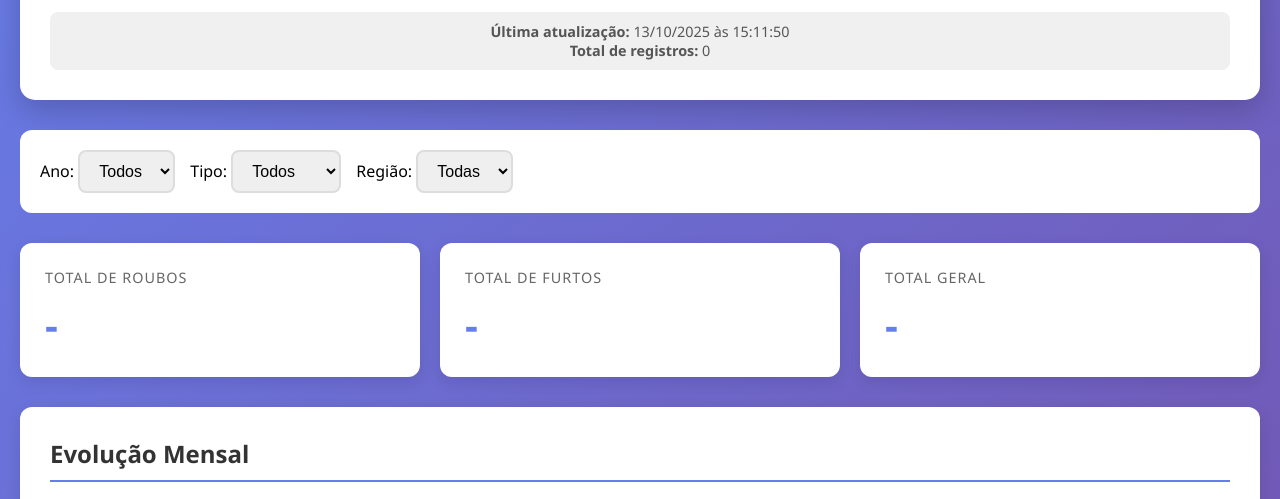
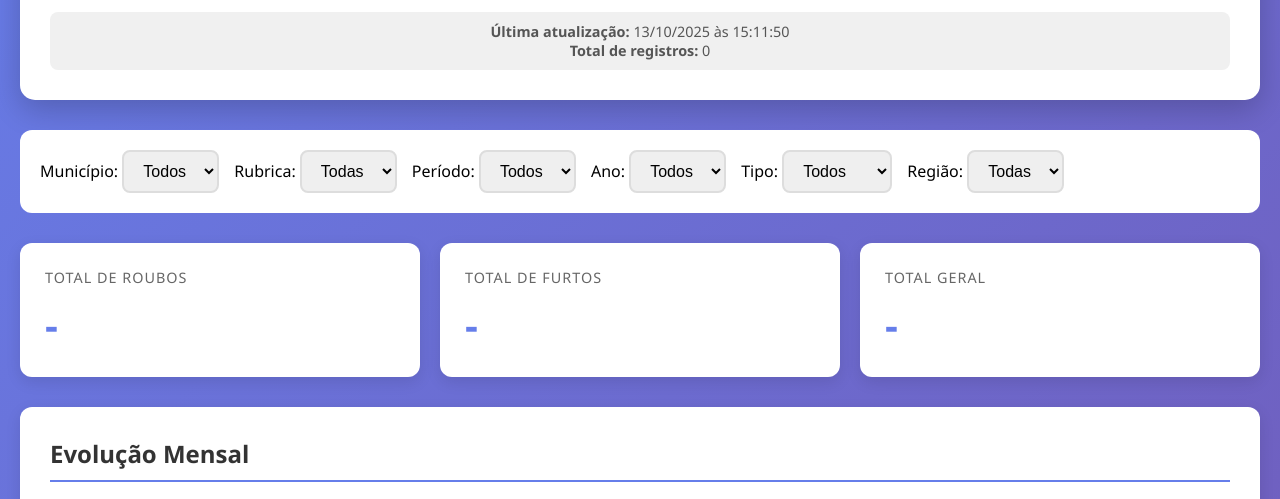
Before and after one commit to RenanPhilip/EstatisticasRouboFurto_SSP, a website: page index.html in a window 1280 px wide. Shown: the part 266-765 px from the top of the page. Drawn offline with nearby package versions, Linux system fonts and the light colour scheme.

Commit message:
Add map Fields and minicipio,rubrica and periodo

```diff
--- a/index.html
+++ b/index.html
@@ -1,3 +1,4 @@
+<!-- EstatisticasRouboFurto_SSP\index.html -->
 <!DOCTYPE html>
 <html lang="pt-BR">
 <head>
@@ -164,6 +165,24 @@
 
         <div class="filters">
             <label>
+                Município:
+                <select id="municipioFilter">
+                    <option value="">Todos</option>
+                </select>
+            </label>
+            <label>
+                Rubrica:
+                <select id="rubricaFilter">
+                    <option value="">Todas</option>
+                </select>
+            </label>
+            <label>
+                Período:
+                <select id="periodoFilter">
+                    <option value="">Todos</option>
+                </select>
+            </label>
+            <label>
                 Ano:
                 <select id="yearFilter">
                     <option value="">Todos</option>
@@ -216,6 +235,14 @@
         </div>
     </div>
 
+    <link rel="stylesheet" href="https://unpkg.com/leaflet/dist/leaflet.css" />
+    <script src="https://unpkg.com/leaflet/dist/leaflet.js"></script>
+
+    <div class="chart-container">
+        <h2 class="chart-title">Mapa de Ocorrências Recentes</h2>
+        <div id="map" style="height: 500px;"></div>
+    </div>
+
     <script src="app.js"></script>
 </body>
 </html>
```
